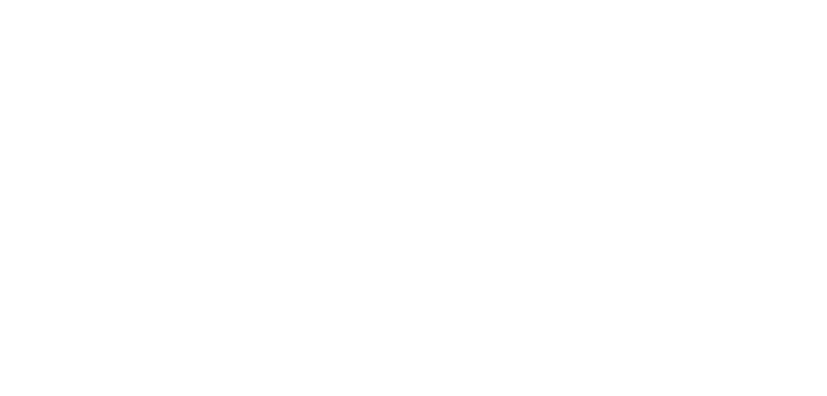
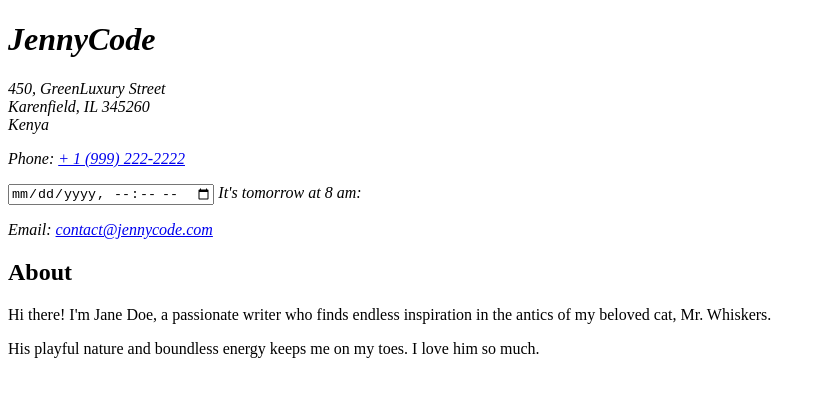
Before and after one commit to paulathejennifer/my-tutorials, a plain HTML site: page index.html in a window 1280 px wide. Shown: the whole page, without its empty margins (0-827 px from the left). Drawn offline with Linux system fonts and the light colour scheme.

Commit message:
modified the empty file by saving changes

```diff
--- a/index.html
+++ b/index.html
@@ -7,6 +7,25 @@
       <link href="style.css" rel="stylesheet" type="text/css" />
    </head>
    <body>
-
+<address>
+        <h1>JennyCode</h1>
+        <p>
+            450, GreenLuxury Street <br>
+            Karenfield, IL 345260 <br>
+            Kenya
+        </p>
+        <p>Phone: <a href="tel:+254790567894">+ 1 (999) 222-2222</a></p>
+        <input type="datetime-local"> It's tomorrow at 8 am:
+        <p>Email: <a href="mailto: contact@jenny.com">contact@jennycode.com</a></p>
+    </address>
+    <section id="about">
+            <h2>About</h2>
+            <p>
+              Hi there! I'm Jane Doe, a passionate writer who finds endless inspiration in the antics of my beloved cat, Mr. Whiskers.
+            </p>
+            <p>
+              His playful nature and boundless energy keeps me on my toes. I love him so much.
+            </p>
+          </section>
    </body>
 </html>
```
